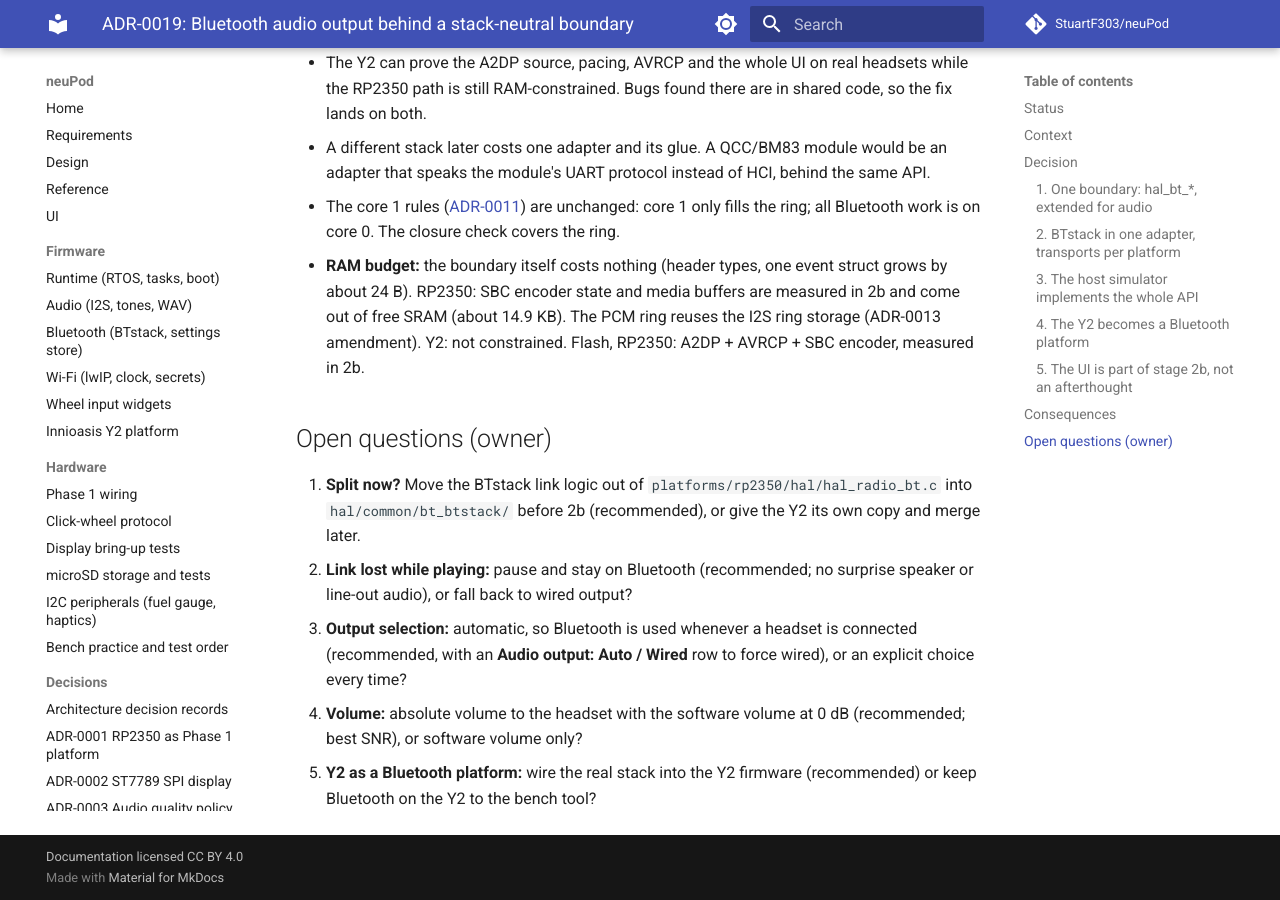
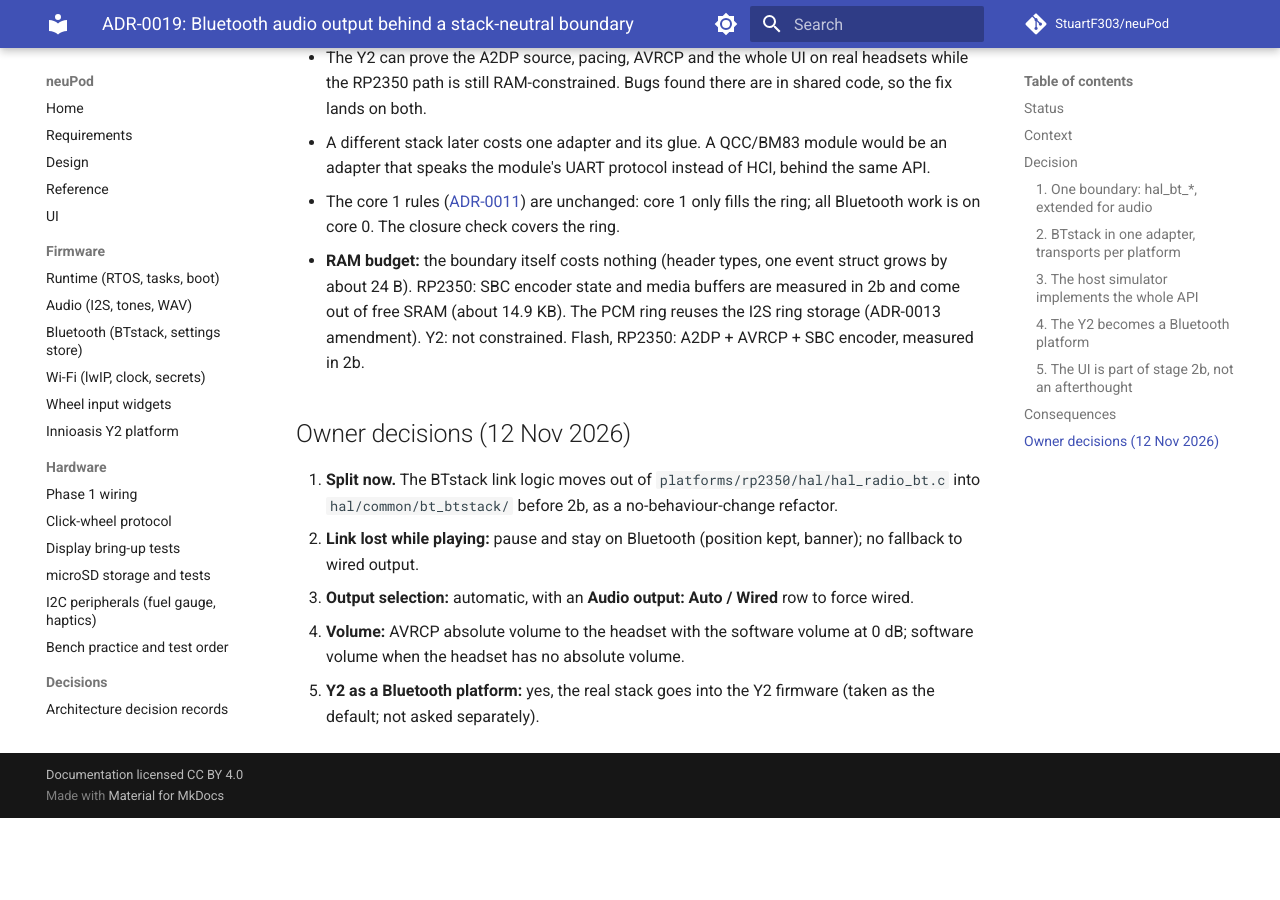
Before and after one commit to StuartF303/neuPod, an MkDocs documentation site: the page built from docs/adr/0019-bluetooth-audio-sink-boundary.md, in a window 1280 px wide and 900 px high, scrolled down 3745 px. Built offline with MkDocs 1.6.1 and Material for MkDocs 9.7.7, drawn with Linux system fonts in a browser that asks for light colours; comment, search, counter and statistics services are not loaded; after the commit the page ends 4563 px from its top, so only the background shows below that; some of the changed text lies outside the part shown.

Commit message:
docs/adr: ADR-0019 accepted with the owner's answers
Co-Authored-By: Claude Opus 5.5 <noreply@anthropic.com>
Claude-Session: https://claude.ai/code/session_01NfmAnW5idE2aicSZUv6Lgy

```diff
--- a/docs/adr/0019-bluetooth-audio-sink-boundary.md
+++ b/docs/adr/0019-bluetooth-audio-sink-boundary.md
@@ -2,8 +2,8 @@
 
 ## Status
 
-**Proposed** (12 Nov 2026). The owner decided to keep BTstack and to build the audio sink so the stack can be swapped
-cheaply. The open questions at the end need his answer before stage 2b code starts.
+**Accepted** (owner decisions, 12 Nov 2026): keep BTstack, and build the audio sink so the stack can be swapped cheaply. The
+owner's answers to the design questions are recorded at the end.
 
 ## Context
 
@@ -82,8 +82,8 @@ Every state that the boundary can report has a screen, and every one is in a hos
 | **Now Playing** | The format badge shows the negotiated codec on Bluetooth output (`SBC 44.1`, `SBC-XQ`); the source format stays in the stats. On Bluetooth the volume bar is the headset volume. |
 | **Volume** | With absolute volume the wheel sends `hal_bt_volume_set()` and the software volume stays at 0 dB; the headset's own volume changes move the bar. Without it, the wheel is the software volume, as on I2S. One mapping table, host-tested. |
 | **Headset buttons** | `HAL_BT_EVT_KEY` becomes the same player actions as Play / Right / Left, on every screen. |
-| **Link lost while playing** | The player pauses at once (ring emptied, position kept). A banner reads `Headset disconnected` for 3 s. Play then resumes on wired output only if the owner picks that (open question 2). |
-| **Settings > Bluetooth** | `Paired, no audio yet` is gone. The headset row shows `Connected - SBC-XQ` / `Streaming` / `Not connected` / `Failed: <reason>`. A new **Audio output** row (open question 3). The right-hand pane adds codec, bitpool, kbit/s, underruns. |
+| **Link lost while playing** | The player pauses at once (ring emptied, position kept). A banner reads `Headset disconnected` for 3 s. The output stays Bluetooth: nothing plays from the wired output by itself. |
+| **Settings > Bluetooth** | `Paired, no audio yet` is gone. The headset row shows `Connected - SBC-XQ` / `Streaming` / `Not connected` / `Failed: <reason>`. A new **Audio output: Auto / Wired** row (Auto = Bluetooth whenever a headset is connected; saved on the card). The right-hand pane adds codec, bitpool, kbit/s, underruns. |
 | **Devices** | Unchanged apart from the wording above. Pairing a second headset while one is remembered asks to replace it (one headset, as now). |
 | **Settings > About** | Bluetooth stats line (frames, underruns, drift corrections). |
 | **Errors** | Every new `hal_bt_fail_t` reason gets its phrase in `hal_bt_fail_text()` (19 characters max) and a tour snapshot. |
@@ -105,12 +105,12 @@ Tours: `--tour-bt` is extended with `bt-streaming`, `np-bt-badge`, `np-bt-volume
   state and media buffers are measured in 2b and come out of free SRAM (about 14.9 KB). The PCM ring reuses the I2S ring storage
   (ADR-0013 amendment). Y2: not constrained. Flash, RP2350: A2DP + AVRCP + SBC encoder, measured in 2b.
 
-## Open questions (owner)
+## Owner decisions (12 Nov 2026)
 
-1. **Split now?** Move the BTstack link logic out of `platforms/rp2350/hal/hal_radio_bt.c` into `hal/common/bt_btstack/` before 2b
-   (recommended), or give the Y2 its own copy and merge later.
-2. **Link lost while playing:** pause and stay on Bluetooth (recommended; no surprise speaker or line-out audio), or fall back to wired output?
-3. **Output selection:** automatic, so Bluetooth is used whenever a headset is connected (recommended, with an **Audio output: Auto / Wired** row
-   to force wired), or an explicit choice every time?
-4. **Volume:** absolute volume to the headset with the software volume at 0 dB (recommended; best SNR), or software volume only?
-5. **Y2 as a Bluetooth platform:** wire the real stack into the Y2 firmware (recommended) or keep Bluetooth on the Y2 to the bench tool?
+1. **Split now.** The BTstack link logic moves out of `platforms/rp2350/hal/hal_radio_bt.c` into `hal/common/bt_btstack/` before 2b,
+   as a no-behaviour-change refactor.
+2. **Link lost while playing:** pause and stay on Bluetooth (position kept, banner); no fallback to wired output.
+3. **Output selection:** automatic, with an **Audio output: Auto / Wired** row to force wired.
+4. **Volume:** AVRCP absolute volume to the headset with the software volume at 0 dB; software volume when the headset has no
+   absolute volume.
+5. **Y2 as a Bluetooth platform:** yes, the real stack goes into the Y2 firmware (taken as the default; not asked separately).
```
Also changed, not shown: docs/adr/index.md (+1 -1 lines).
